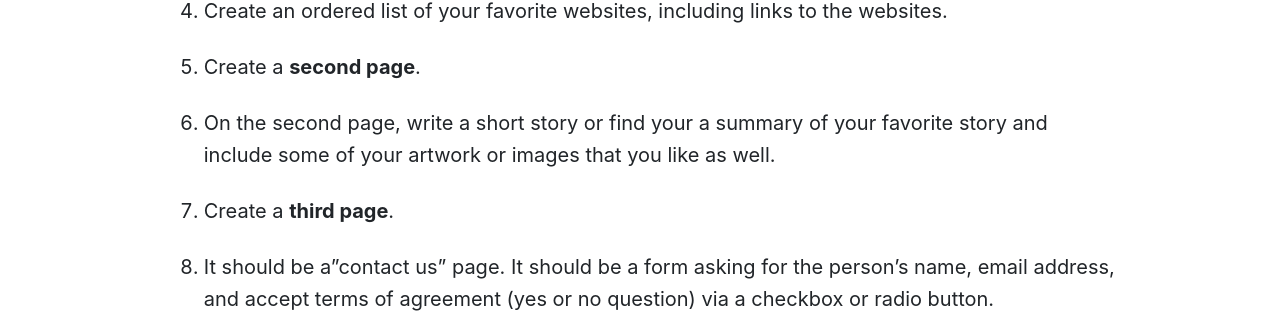
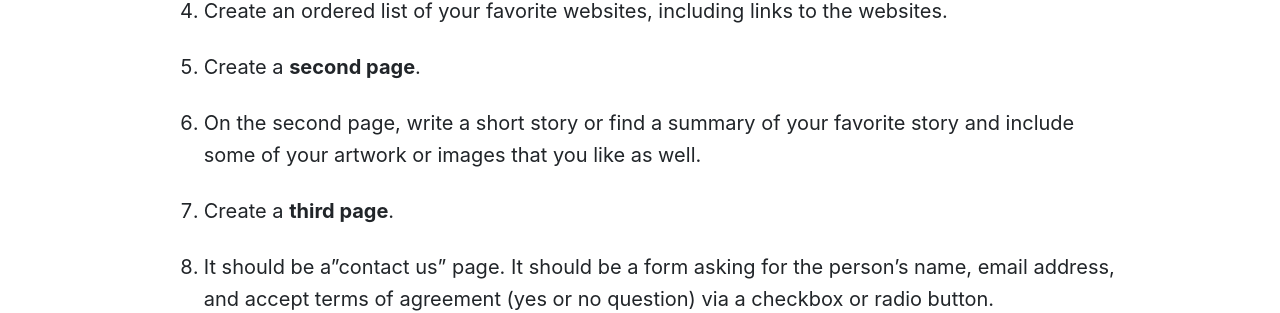
Before and after one commit to Montana-Media-Arts/MART120-Fall2022, a Jekyll site: the page built from modules/week-6/_posts/2017-01-25-homework.md, in a window 1280 px wide. Shown: the part 1248-1561 px from the top of the page. Built offline with Jekyll 4.4.1, drawn with Linux system fonts in a browser that asks for light colours; nearby versions of some CDN libraries; a script that is not in the unit is left out.

Commit message:
Update 2017-01-25-homework.md

```diff
--- a/modules/week-6/_posts/2017-01-25-homework.md
+++ b/modules/week-6/_posts/2017-01-25-homework.md
@@ -22,7 +22,7 @@ In this homework, you are going to create a couple of HTML pages.  Hang onto the
 3. Create a list of your favorite restaurants with hyperlinks to the restaurants.
 4. Create an ordered list of your favorite websites, including links to the websites.
 5. Create a **second page**.
-6. On the second page, write a short story or find your a summary of your favorite story and include some of your artwork or images that you like as well.
+6. On the second page, write a short story or find a summary of your favorite story and include some of your artwork or images that you like as well.
 8. Create a **third page**.
 9. It should be a"contact us" page.  It should be a form asking for the person's name, email address, and accept terms of agreement (yes or no question) via a checkbox or radio button.
 10. Make sure the home page links to second page and the third page.
```
